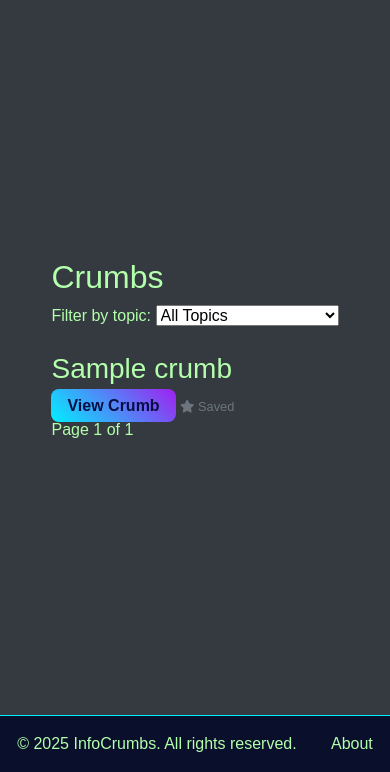
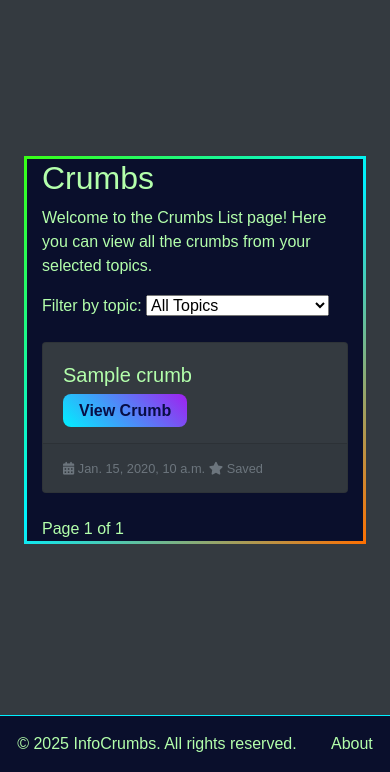
Before and after one commit to Aziz-Ibrahim/infocrumbs, a Django app: page /crumbs/ in a window 390 px wide. Shown: the part 72-844 px from the top of the page. Run offline with Django 5.2, Linux system fonts and the light colour scheme; a user stored in the database is signed in; data comes from the database, SQL or seed files in the repository; tables that the repository leaves empty hold one stand-in row (values such as "Sample post"); some libraries are stand-ins or nearby versions; some web fonts are replaced.

Commit message:
Fix profile page partial loading and improve crumbs list layout
- Fixed broken profile page tabs by updating partial views to return JSON responses
- Ensured all partials load correctly via AJAX with proper URLs and view logic
- Updated crumbs list template to display cards in a responsive Bootstrap grid
- Improved card structure for better alignment, spacing, and visual clarity

```diff
--- a/crumbs/templates/crumbs/crumbs_list.html
+++ b/crumbs/templates/crumbs/crumbs_list.html
@@ -7,7 +7,14 @@ Crumbs List
 {% endblock %}
 
 {% block content %}
+
+    <div class="container gradient-border">
         <h2>Crumbs</h2>
+        <div class="row">
+            <div class="col-12">
+                <p>Welcome to the Crumbs List page! Here you can view all the crumbs from your selected topics.</p>
+            </div>
+            <div class="col-md-6">
                 <form method="get" class="mb-3">
                     <label for="topic-select">Filter by topic:</label>
                     <select id="topic-select" name="topic" onchange="this.form.submit()">
@@ -20,19 +27,34 @@ Crumbs List
                         {% endfor %}
                     </select>
                 </form>
+            </div>
+        </div>
+        <div class="row">
             {% for crumb in page_obj %}
-        <div class="crumb">
-            <h3>{{ crumb.title }}</h3>
+                <div class="col-md-4 mb-4 d-flex">
+                    <div class="card crumb bg-dark text-light w-100">
+                        <div class="card-body">
+                            <h5 class="card-title">{{ crumb.title }}</h5>
                             <a href="{% url 'crumb_detail' crumb.pk %}" class="neon-button">View Crumb</a>
+                        </div>
+                        <div class="card-footer">
+                            <small class="text-muted">
+                                <i class="fas fa-calendar-alt"></i> {{ crumb.published_at }}
+                            </small>
                             {% if crumb.id in saved_crumbs %}
-                <small class="text-muted">
+                                <small class="text-muted ms-3">
                                     <i class="fas fa-star"></i> Saved
                                 </small>
                             {% endif %}
                         </div>
+                    </div>
+                </div>
             {% empty %}
+                <div class="col-12">
                     <p>No crumbs found.</p>
+                </div>
             {% endfor %}
+        </div>
 
     <!-- Pagination controls -->
     <div class="pagination">
--- a/pipeline/management/commands/fetch_news.py
+++ b/pipeline/management/commands/fetch_news.py
@@ -18,7 +18,7 @@ class Command(BaseCommand):
             self.stdout.write(self.style.WARNING("No articles were fetched."))
             return
 
-        topic_name = "World News"
+        topic_name = "world news"
         topic, _ = Topic.objects.get_or_create(name=topic_name)
 
         created_count = 0
--- a/templates/account/includes/partial_subscription.html
+++ b/templates/account/includes/partial_subscription.html
@@ -8,7 +8,7 @@
             Frequency: {{ user_subscription.frequency.name }}
         </p>
         <p>
-            Renews on: {{ user_subscription.expires_at|date:"j / F / Y" }}
+            Renews on: {{ user_subscription.end_date|date:"Y-m-d H:i" }}
         </p>
         <a href="{% url 'choose_plan' %}" class="neon-button">
             Change Plan
```
Also changed, not shown: accounts/views.py (+26 -12 lines), subscriptions/templates/subscriptions/subscription_status.html (+6 -6 lines). Lines whose indentation alone changed are shown as unchanged.
